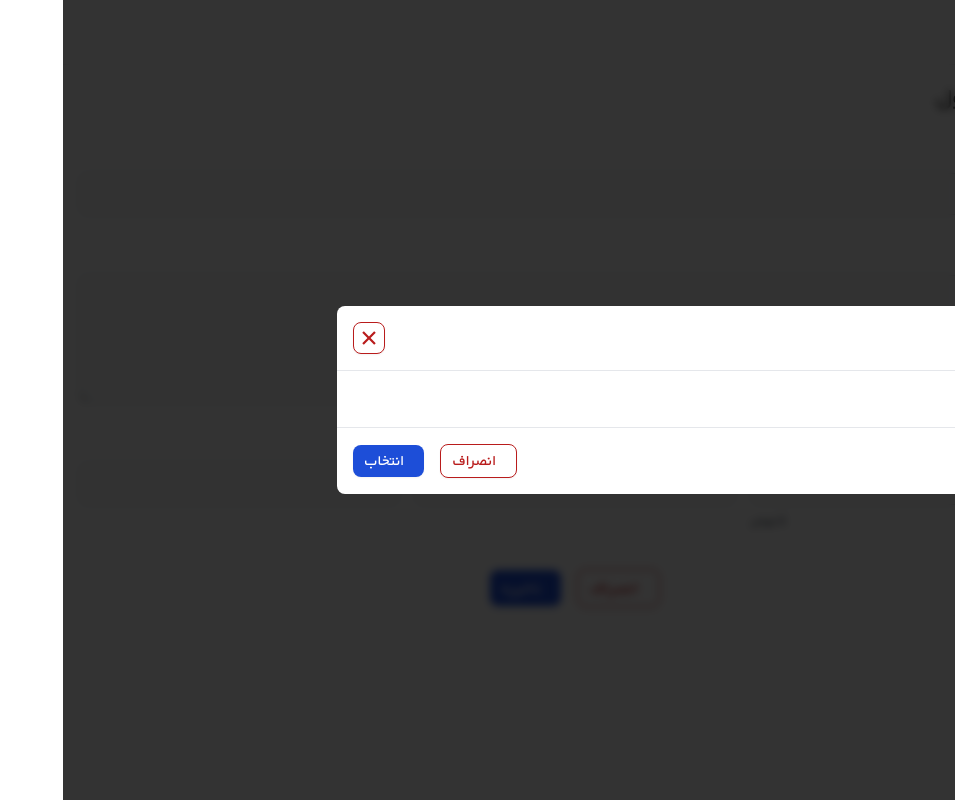
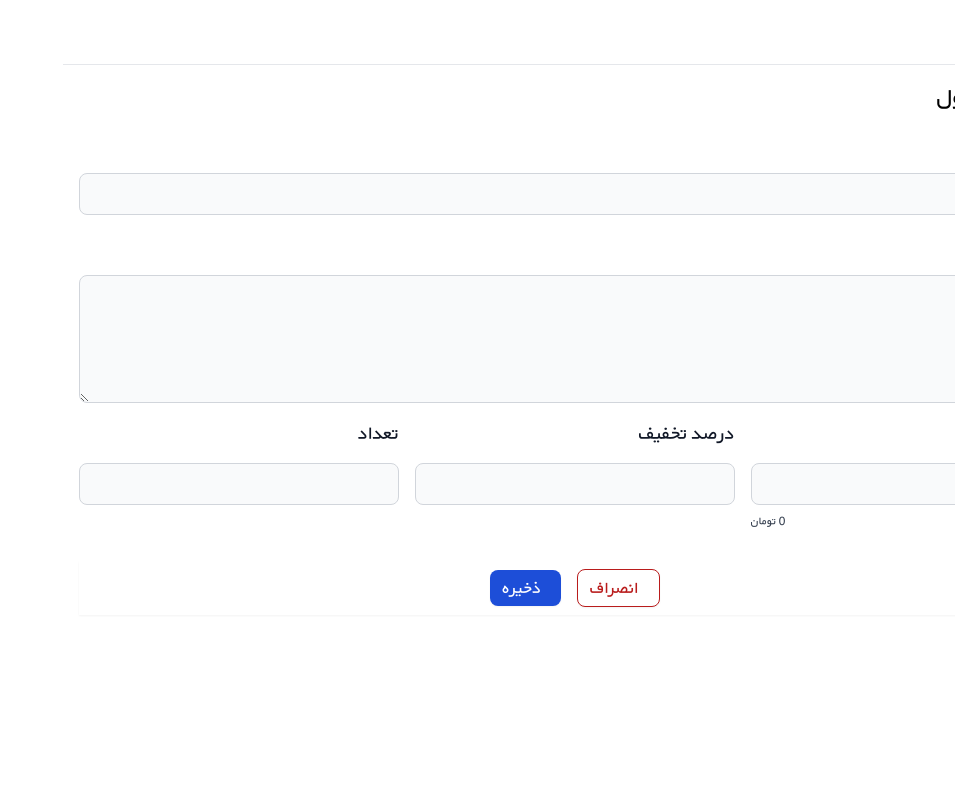
Before and after one commit to mahlakhalili/admin-pannel, a React (Vite) app: page /product/add in a window 1280 px wide. Shown: the whole page, without its empty margins (325-1280 px from the left). Built offline with nearby package versions, Linux system fonts and the light colour scheme; grey boxes are pictures that could not be loaded.

Commit message:
Update ProductForm.jsx

```diff
--- a/src/components/product/ProductForm.jsx
+++ b/src/components/product/ProductForm.jsx
@@ -15,6 +15,7 @@ const ProductForm = ({
 	onDelete = () => {},
 	isDeleting = false,
 }) => {
+	const [modalDisplay, setModalDisplay] = useState(false);
 	const formMethods = useForm({
 		defaultValues: {
 			title: data.title ?? '',
@@ -110,19 +111,20 @@ const ProductForm = ({
 						</>
 					)}
 				</div>
+				{modalDisplay && (
 					<Modal
 						title="انتخاب عکس"
 						actions={[
 							{
 								text: 'انتخاب',
-							color:'blue',
+								color: 'blue',
 								onClick: () => {
 									console.log('Hi');
 								},
 							},
 							{
 								text: 'انصراف',
-							color:'outline-red',
+								color: 'outline-red',
 								onClick: () => {
 									console.log('Hi');
 								},
@@ -131,6 +133,7 @@ const ProductForm = ({
 					>
 						<div className="w-[700px]">انتخاب عکس</div>
 					</Modal>
+				)}
 			</form>
 		</FormProvider>
 	);
```
Lines whose indentation alone changed are shown as unchanged.
